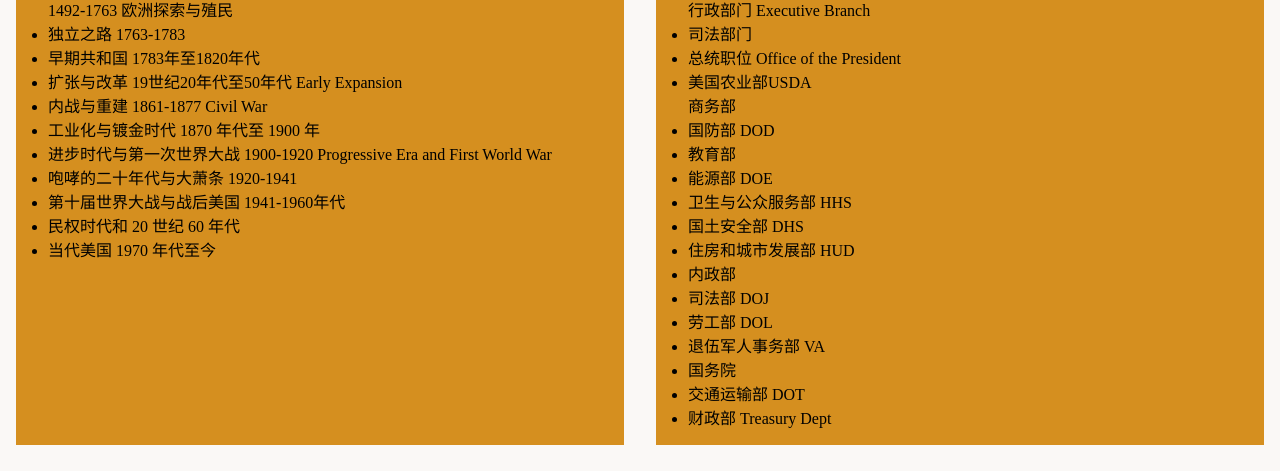
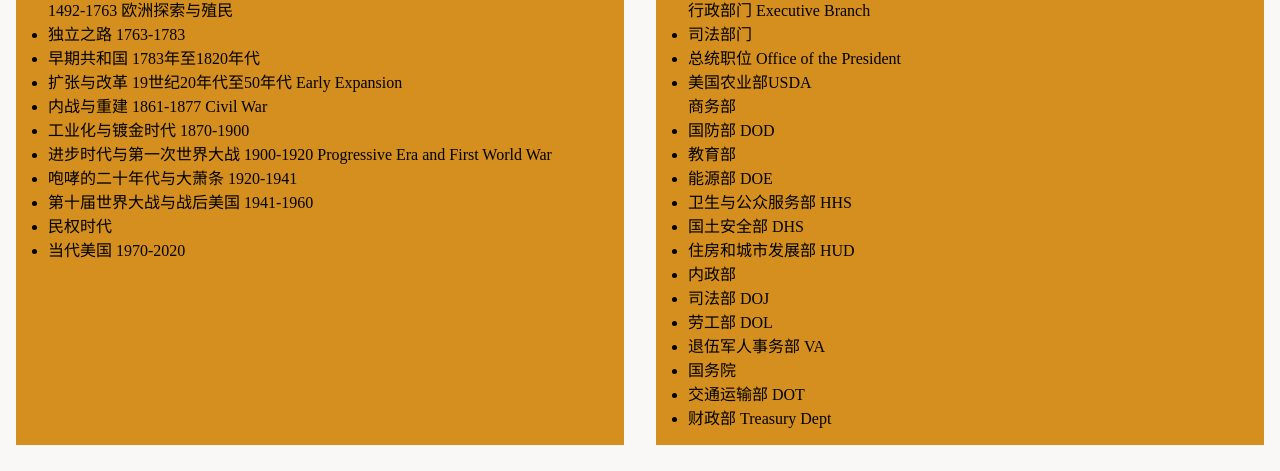
Before and after one commit to maxinedesilets/practicerepository, a plain HTML site: page index.html in a window 1280 px wide. Shown: the part 2035-2506 px from the top of the page. Drawn offline with Linux system fonts and the light colour scheme.

Commit message:
Final-projectwebdev2

```diff
--- a/index.html
+++ b/index.html
@@ -25,9 +25,9 @@
                     <!--list of items in the class named secondary, CSS to style. In the navigation, webdev staff should click on the first and third items to see developed pages.-->
                     <nav class="secondary">
                         <ul>
-                            <li><a href="democracy.html"> 民主 </a></li>
+                            <li><a href="democracy.html" title="Learn about Democracy"> 民主 </a></li>
                             <li><a href="#"> 人权 </a></li>
-                            <li><a href="ushistory.html"> 美国历史 </a></li>
+                            <li><a href="ushistory.html" title="Learn about U.S. history"> 美国历史 </a></li>
                             <li><a href="#"> 联邦政府 </a></li>
                             <li><a href="#"> 人口 </a></li>
                             <li><a href="#"> 教育 </a></li>
@@ -176,7 +176,7 @@
                             内战与重建 1861-1877 Civil War
                         </li>
                         <li>
-                            工业化与镀金时代 1870 年代至 1900 年
+                            工业化与镀金时代 1870-1900
                         </li>
                         <li>
                             进步时代与第一次世界大战 1900-1920 Progressive Era and First World War
@@ -184,13 +184,13 @@
                             咆哮的二十年代与大萧条 1920-1941
                         </li>
                         <li>
-                            第十届世界大战与战后美国 1941-1960年代
+                            第十届世界大战与战后美国 1941-1960
                         </li>
                         <li>
-                            民权时代和 20 世纪 60 年代
+                            民权时代
                         </li>
                         <li>
-                            当代美国 1970 年代至今
+                            当代美国 1970-2020
                         </li>
                     </ul>
 
```
Also changed, not shown: 2 other files.
